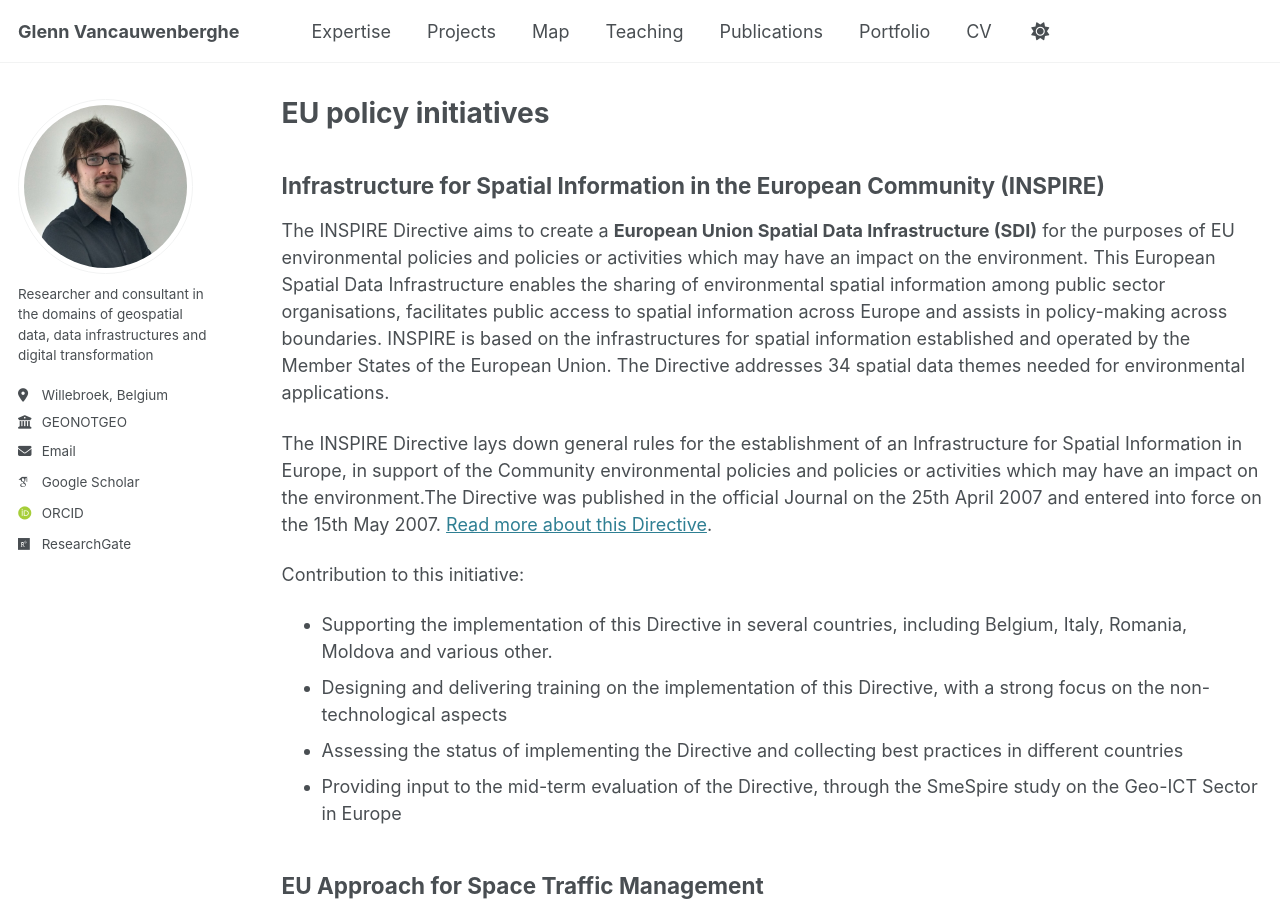
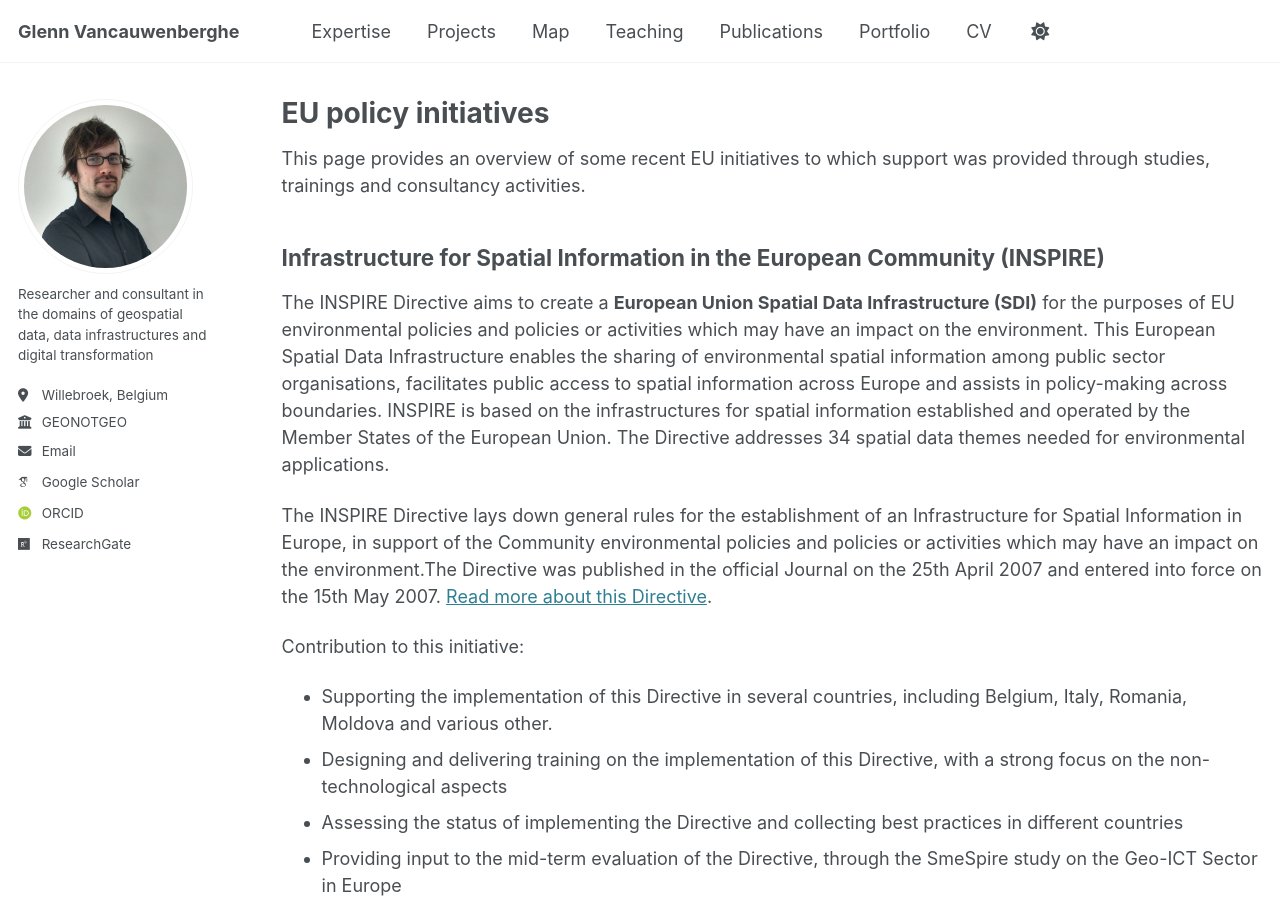
Before and after one commit to GVancauwenberghe/gvancauwenberghe.github.io, a Jekyll site: the page built from _pages/europe.md, in a window 1280 px wide and 900 px high. Built offline with Jekyll 4.4.1, drawn with Linux system fonts in a browser that asks for light colours; some web fonts are replaced.

Commit message:
Update europe.md

```diff
--- a/_pages/europe.md
+++ b/_pages/europe.md
@@ -6,6 +6,8 @@ author_profile: true
 ---
 
 {% include base_path %}
+
+This page provides an overview of some recent EU initiatives to which support was provided through studies, trainings and consultancy activities.
 
 ##  Infrastructure for Spatial Information in the European Community (INSPIRE)
 The INSPIRE Directive aims to create a **European Union Spatial Data Infrastructure (SDI)** for the purposes of EU environmental policies and policies or activities which may have an impact on the environment. This European Spatial Data Infrastructure enables the sharing of environmental spatial information among public sector organisations, facilitates public access to spatial information across Europe and assists in policy-making across boundaries. INSPIRE is based on the infrastructures for spatial information established and operated by the Member States of the European Union. The Directive addresses 34 spatial data themes needed for environmental applications.
```
